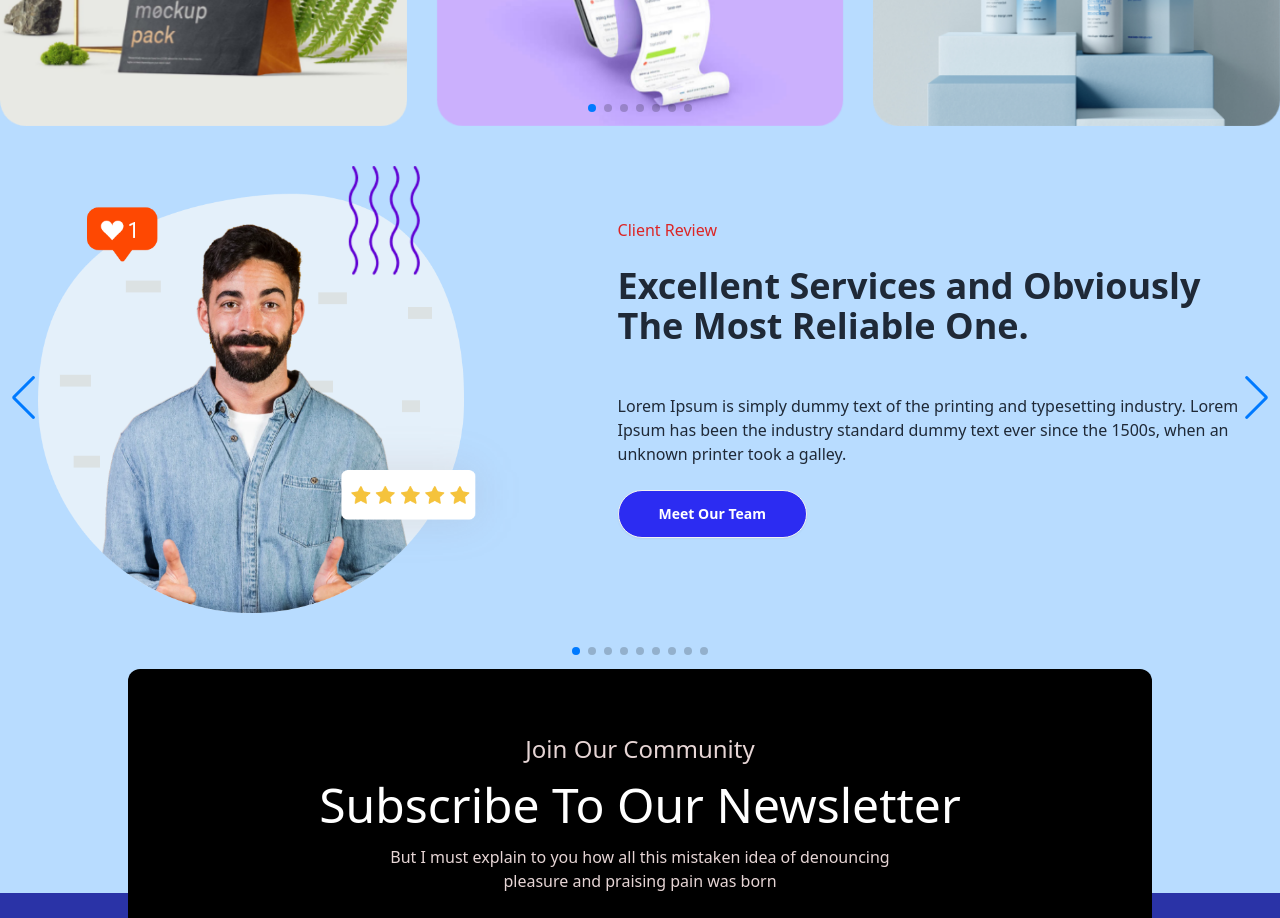
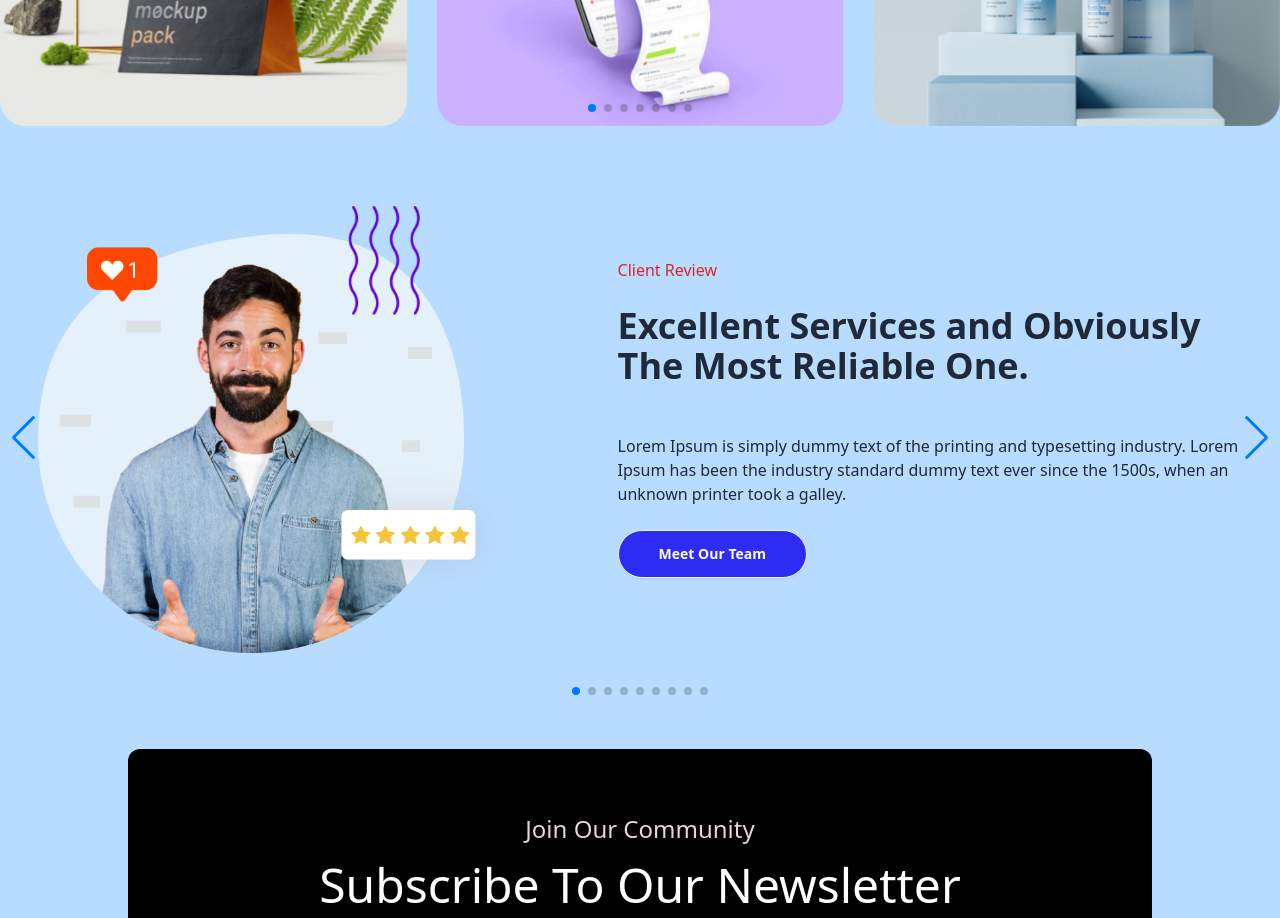
Before and after one commit to Shakib-Shajid/BitBinary-IT, a Next.js app: page / in a window 1280 px wide. Shown: the part 2540-3458 px from the top of the page. Built offline with nearby package versions, Linux system fonts and the light colour scheme.

Commit message:
update design in home page

```diff
--- a/src/components/shared/NewsLetter.js
+++ b/src/components/shared/NewsLetter.js
@@ -2,7 +2,7 @@
 const NewsLetter = () => {
     return (
 
-        <div className="flex justify-center ">
+        <div className="flex justify-center">
 
             <div className="h-96 bg-black rounded-xl text-white text-center pt-8 md:pt-16 md:z-10 md:relative md:-mb-40 w-4/5">
                 <p className="text-xl md:text-2xl text-[#E6D5D5]">Join Our Community</p>
--- a/src/components/ui/Review.js
+++ b/src/components/ui/Review.js
@@ -14,7 +14,7 @@ import Client from './Client';
 
 const Review = () => {
     return (
-        <div>
+        <div className='my-10'>
             <Swiper
         slidesPerView={1}
         spaceBetween={30}
```
